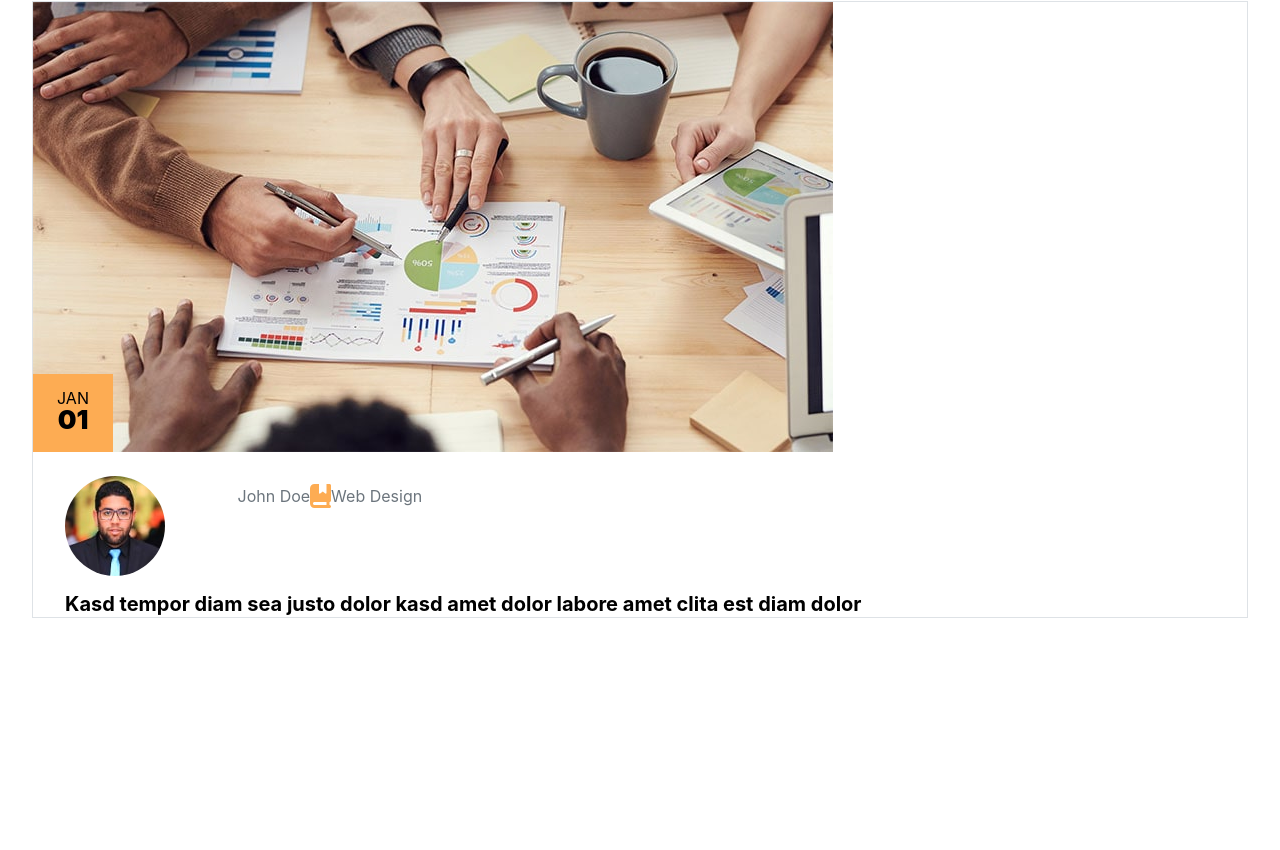
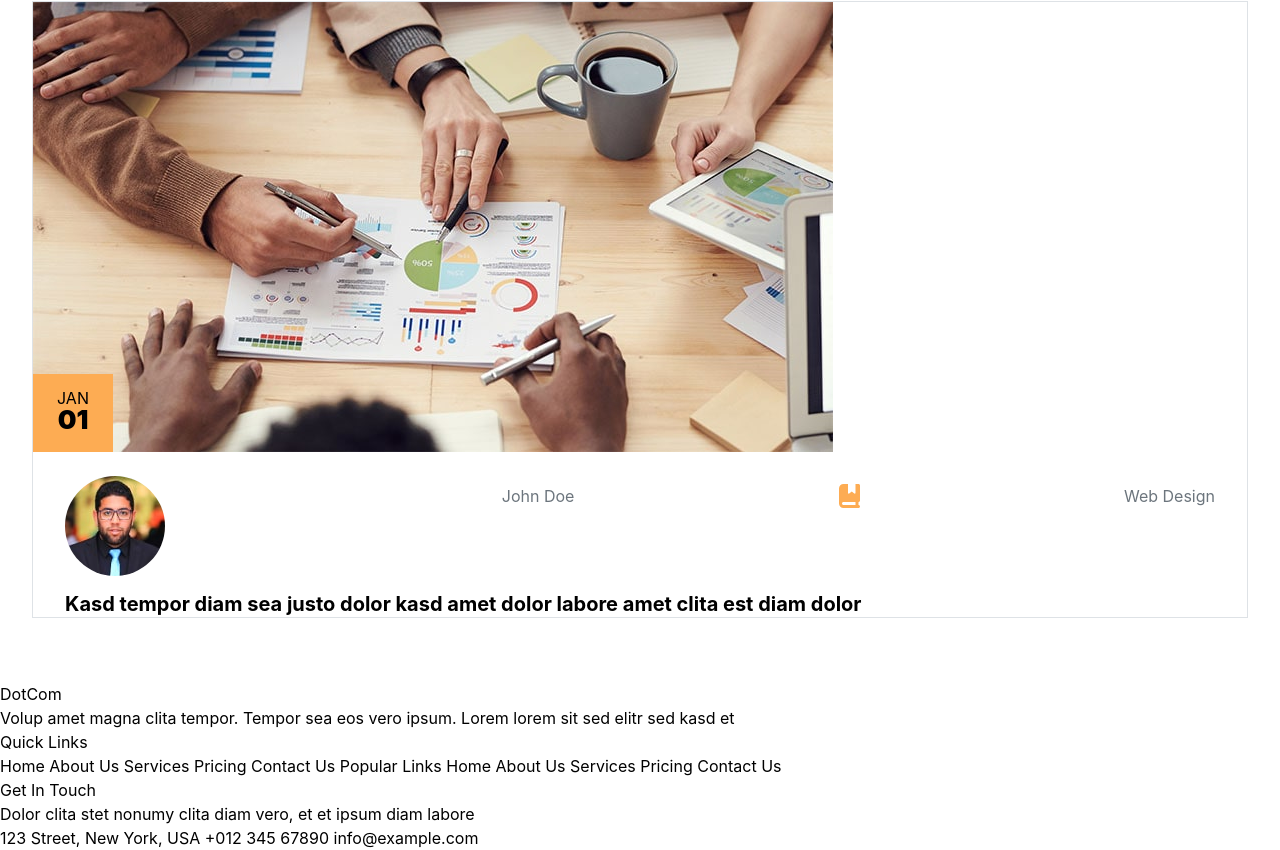
Before and after one commit to BLADEHEDA/Dotcom-Creative-Multipage-Page-App, a React (Create React App) app: page / in a window 1280 px wide. Shown: the part 9586-10436 px from the top of the page. Before the commit the page ends 10268 px from the top, so only its background shows below. Built offline with nearby package versions, Linux system fonts and the light colour scheme.

Commit message:
changes done to footer  section

```diff
--- a/src/App.js
+++ b/src/App.js
@@ -4,12 +4,14 @@ import { Counter } from './features/counter/Counter';
 import './App.css';
 import NavBar from './Components/Shared/NavBar';
 import Home from './Components/Home/Home';
+import Footer from './Components/Shared/Footer';
 
 function App() {
   return (
     <div className="App">
       <NavBar/>
       <Home/>
+      <Footer/>
     </div>
   );
 }
--- a/src/Components/Home/Blog.jsx
+++ b/src/Components/Home/Blog.jsx
@@ -22,7 +22,7 @@ const BlogProp=(props)=>{
                 </div>
             </section>
             <section className="blogprop-section px-[2em] mt-[1.5em] ">
-                <div className="blogprop-flexed flex justify-betwee mb-[1em] ">
+                <div className="blogprop-flexed flex justify-between mb-[1em] ">
                     <div className="blogprop-item w-[15%]">
                         <img src={user1} alt="user-img " className="blogprop-icon rounded-[50%] " />
                     </div>
--- /dev/null
+++ b/src/Components/Shared/Footer.jsx
@@ -0,0 +1,64 @@
+import React from 'react'
+import { FontAwesomeIcon } from '@fortawesome/react-fontawesome'
+import {faAngleRight} from '@fortawesome/free-solid-svg-icons'
+
+const FooterProp=(props)=>{
+    return(
+        <main className="FooterProp">
+            <footer className="footer-two-flexed">
+            <div className="footer-two-left">
+            <FontAwesomeIcon className='h-[1em]   text-[#FDAC53] bg-[#fff] ' icon={faAngleRight}/>
+            </div>
+            <div className="footer-two-right">{props.text} </div>
+            </footer>
+        </main>
+    )
+}
+
+const Footer = () => {
+  return (
+    <main className='Footer'>
+     <footer className="footer-one">
+    <h1 className="footer-one-head">DotCom</h1>
+    <p className="footer0one-content">Volup amet magna clita tempor. Tempor sea eos vero ipsum.
+     Lorem lorem sit sed elitr sed kasd et</p>
+     </footer>
+     <footer className="footer-two">
+        <h2 className="footer-head">Quick Links</h2>
+
+     </footer>
+Home
+About Us
+Services
+Pricing
+Contact Us
+Popular Links
+Home
+About Us
+Services
+Pricing
+Contact Us
+
+
+     <footer className="footer-three">
+     </footer>
+     <footer className="footer-four">
+     <h2 className="footer-three-head">Get In Touch</h2>
+        <p className="footer-three-content">Dolor clita stet nonumy clita diam vero, et et ipsum diam labore</p>
+    </footer>
+
+
+
+
+
+
+123 Street, New York, USA
+
++012 345 67890
+
+info@example.com
+    </main>
+  )
+}
+
+export default Footer
```
